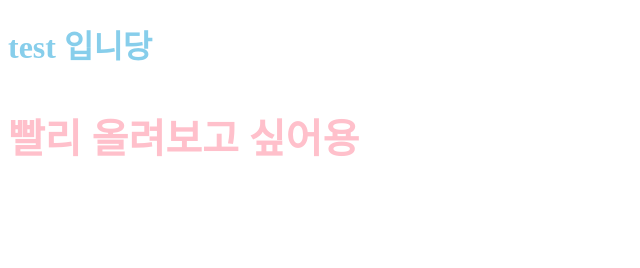
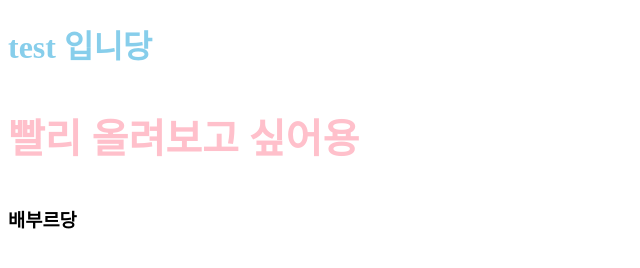
Before and after one commit to sunhwa0613/first-project, a plain HTML site: page index.html in a window 1280 px wide. Shown: the whole page, without its empty margins (0-640 px from the left). Drawn offline with Linux system fonts and the light colour scheme.

Commit message:
second commit

```diff
--- a/index.html
+++ b/index.html
@@ -10,5 +10,9 @@
 <body>
     <h1>test 입니당</h1>
     <p>빨리 올려보고 싶어용</p>
+
+    <h3>
+        배부르당
+    </h3>
 </body>
 </html>
```
